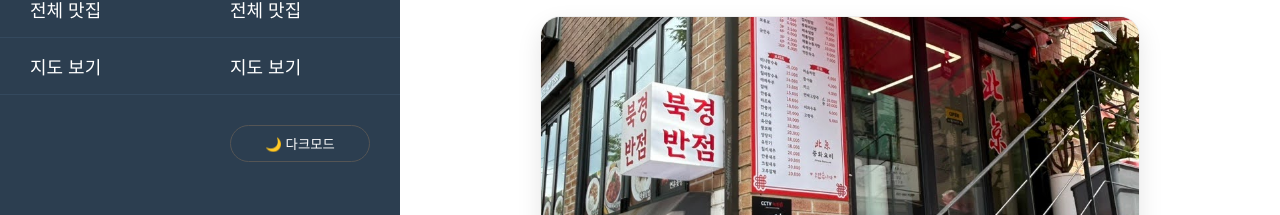
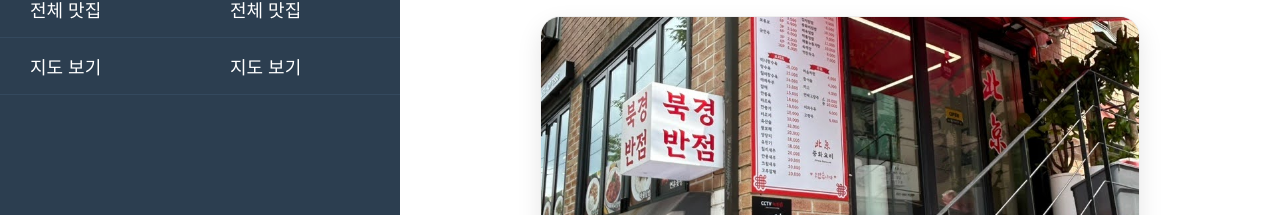
Before and after one commit to yeonee333/teamproject, a plain HTML site: page index.html in a window 1280 px wide. Shown: the part 176-391 px from the top of the page. Drawn offline with Linux system fonts and the light colour scheme.

Commit message:
Update index.html

```diff
--- a/index.html
+++ b/index.html
@@ -24,13 +24,6 @@
         <li><a href="list.html">전체 맛집</a></li>
         <li><a href="map.html">지도 보기</a></li>
     </ul>
-
-    <div style="margin-top: 30px; padding: 0 30px;">
-        <button id="theme-toggle" onclick="toggleTheme()"
-                style="background:transparent; border:1px solid #555; color:white; padding:8px 15px; border-radius:20px; cursor:pointer; width:100%;">
-            🌙 다크모드
-        </button>
-    </div>
 </nav>
 
         <main class="content">
```
